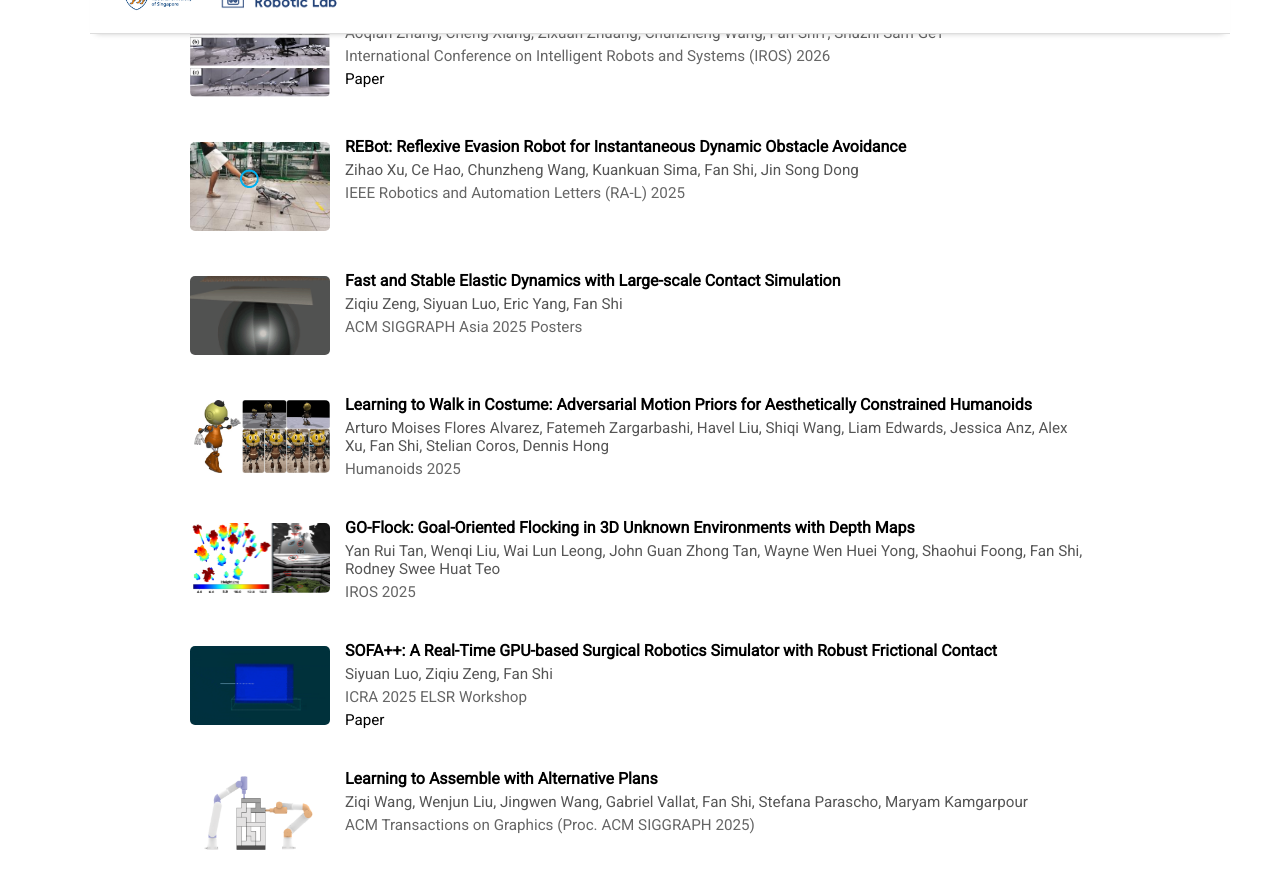
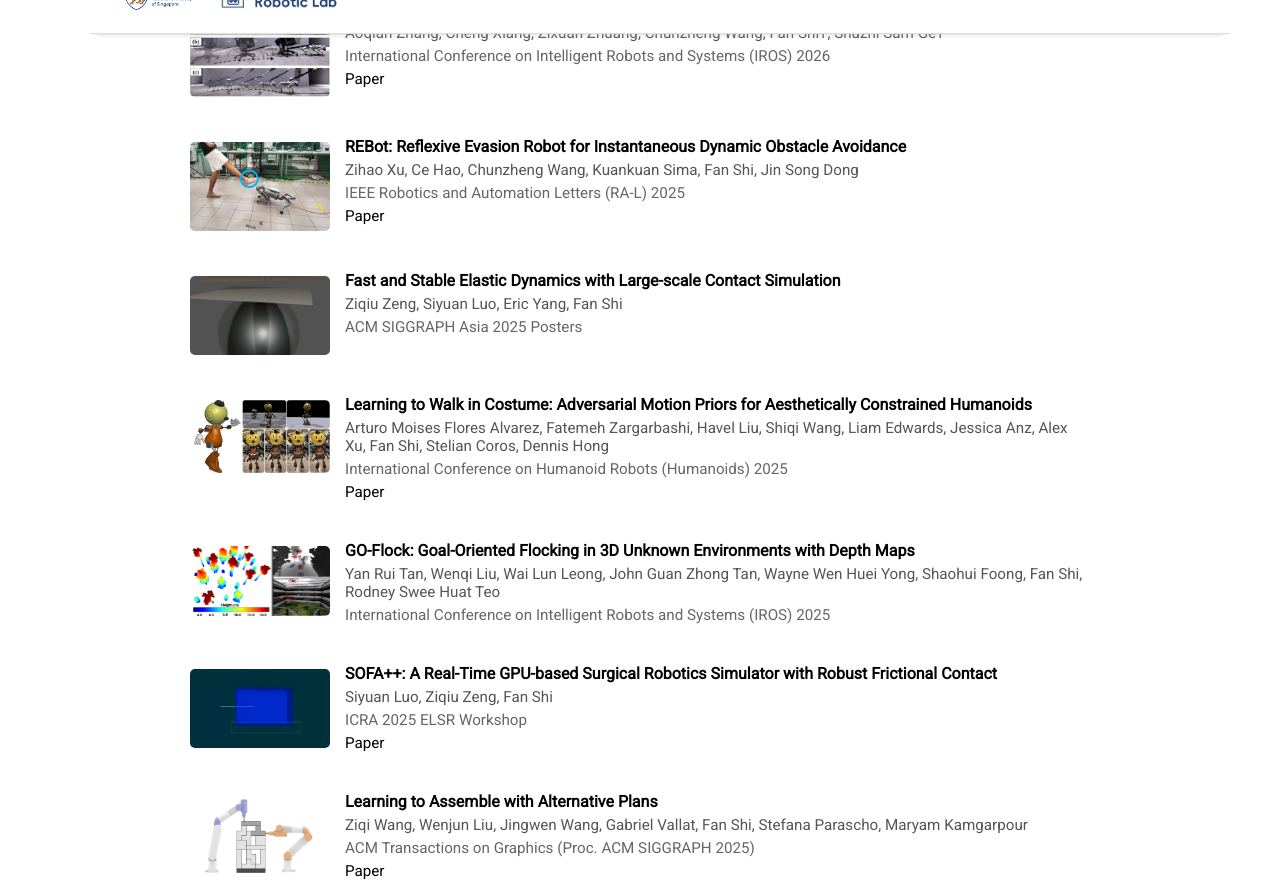
Before and after one commit to NUS-HcRL/nus-hcrl.github.io, a Jekyll site: the page built from pages/research.md, in a window 1280 px wide and 1400 px high, scrolled down 1324 px, cut to the strip 53-946 px from the top of the window. Built offline with Jekyll 4.4.1, drawn with Linux system fonts in a browser that asks for light colours; nearby versions of some CDN libraries.

Commit message:
Update publication links and venue names
Added links to papers for several publications and updated venue names for clarity.

```diff
--- a/pages/research.md
+++ b/pages/research.md
@@ -27,6 +27,7 @@ permalink: /research
             <div class="publication-venue">Conference on Robot Learning (CoRL) 2026</div>
             <div class="publication-links">
                 <a href="https://rarm-robotics.github.io/" class="publication-link">Project</a>
+                <a href="https://arxiv.org/abs/2606.2202/" class="publication-link">Paper</a>
             </div>
         </div>
     </div>
@@ -40,6 +41,7 @@ permalink: /research
             <div class="publication-venue">Conference on Robot Learning (CoRL) 2026</div>
             <div class="publication-links">
                 <a href="https://silr-cloth.github.io/" class="publication-link">Project</a>
+                <a href="https://arxiv.org/abs/2606.24552/" class="publication-link">Paper</a>
             </div>
         </div>
     </div>
@@ -142,6 +144,9 @@ permalink: /research
             <div class="publication-title">REBot: Reflexive Evasion Robot for Instantaneous Dynamic Obstacle Avoidance</div>
             <div class="publication-authors">Zihao Xu, Ce Hao, Chunzheng Wang, Kuankuan Sima, Fan Shi, Jin Song Dong</div>
             <div class="publication-venue">IEEE Robotics and Automation Letters (RA-L) 2025</div>
+            <div class="publication-links">
+                <a href="https://arxiv.org/abs/2508.06229" class="publication-link" target="_blank">Paper</a>
+            </div>
         </div>
 </div>
 <div class="publications-list">
@@ -163,7 +168,10 @@ permalink: /research
         <div class="publication-info">
             <div class="publication-title">Learning to Walk in Costume: Adversarial Motion Priors for Aesthetically Constrained Humanoids</div>
             <div class="publication-authors">Arturo Moises Flores Alvarez, Fatemeh Zargarbashi, Havel Liu, Shiqi Wang, Liam Edwards, Jessica Anz, Alex Xu, Fan Shi, Stelian Coros, Dennis Hong</div>
-            <div class="publication-venue">Humanoids 2025</div>
+            <div class="publication-venue">International Conference on Humanoid Robots (Humanoids) 2025</div>
+            <div class="publication-links">
+                <a href="https://arxiv.org/abs/2509.05581" class="publication-link" target="_blank">Paper</a>
+            </div>
         </div>
 </div>
 <div class="publications-list">
@@ -174,7 +182,7 @@ permalink: /research
         <div class="publication-info">
             <div class="publication-title">GO-Flock: Goal-Oriented Flocking in 3D Unknown Environments with Depth Maps</div>
             <div class="publication-authors">Yan Rui Tan, Wenqi Liu, Wai Lun Leong, John Guan Zhong Tan, Wayne Wen Huei Yong, Shaohui Foong, Fan Shi, Rodney Swee Huat Teo</div>
-            <div class="publication-venue">IROS 2025</div>
+            <div class="publication-venue">International Conference on Intelligent Robots and Systems (IROS) 2025</div>
         </div>
 </div>
 <div class="publications-list">
@@ -200,6 +208,9 @@ permalink: /research
             <div class="publication-title">Learning to Assemble with Alternative Plans</div>
             <div class="publication-authors">Ziqi Wang, Wenjun Liu, Jingwen Wang, Gabriel Vallat, Fan Shi, Stefana Parascho, Maryam Kamgarpour</div>
             <div class="publication-venue">ACM Transactions on Graphics (Proc. ACM SIGGRAPH 2025)</div>
+            <div class="publication-links">
+                <a href="https://dl.acm.org/doi/10.1145/3730824" class="publication-link">Paper</a>
+            </div>
         </div>
     </div>
 <div class="publications-list">
@@ -226,6 +237,9 @@ permalink: /research
             <div class="publication-title">MRISA: A Visual Analytics Approach for Comparing Locomotion Policies in Robotics Training</div>
             <div class="publication-authors">Nan Li, Fan Shi, Xiaoyu Zhang, April Yi Wang</div>
             <div class="publication-venue">Graphics Inferface 2025</div>
+            <div class="publication-links">
+                <a href="https://dl.acm.org/doi/10.1145/3769872.3769898" class="publication-link">Paper</a>
+            </div>
         </div>
     </div>
     <div class="publication-card">
```
